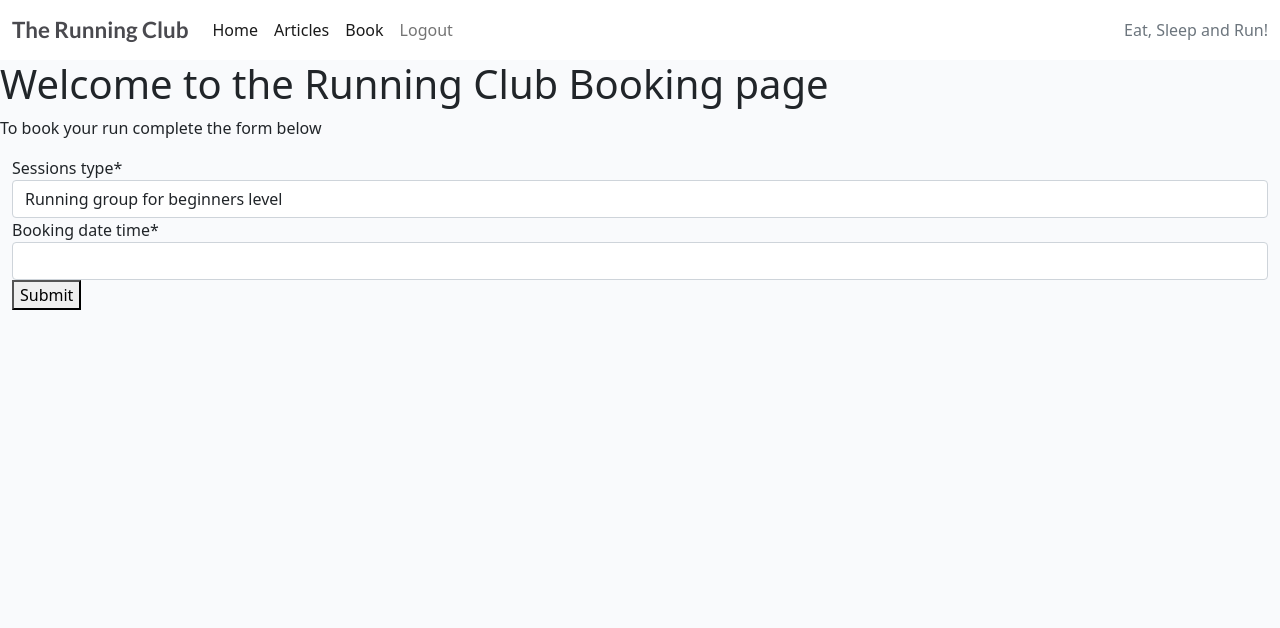
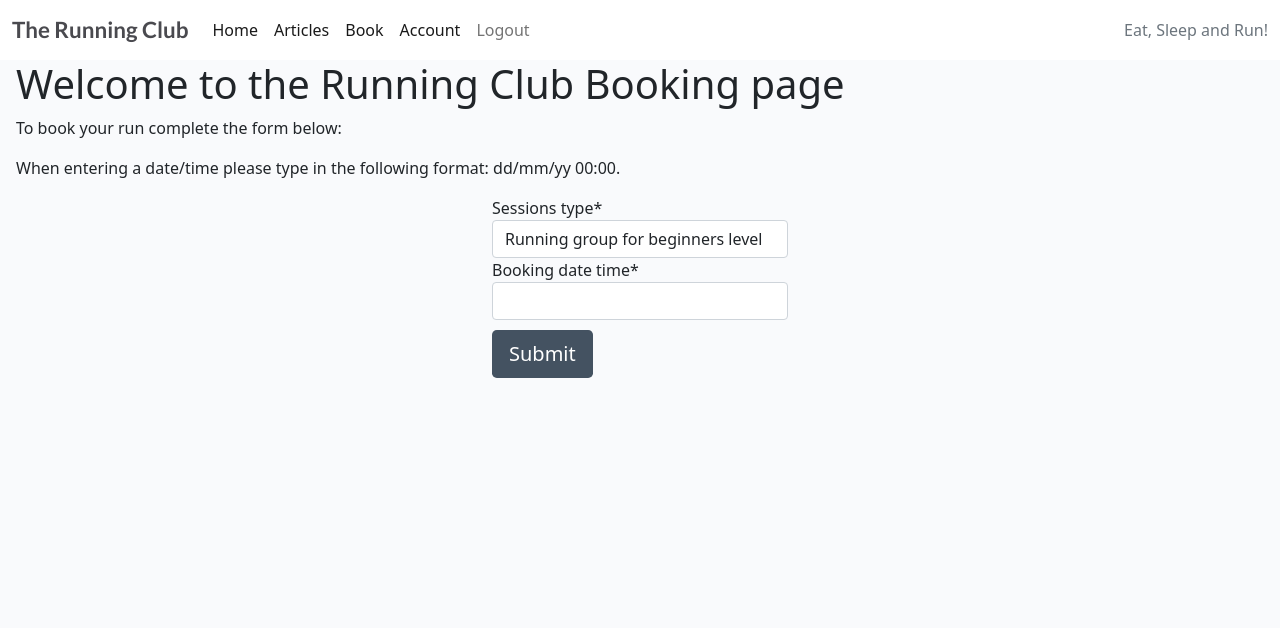
Before and after one commit to ssmi8/The-Running-Club, a Django app: page /booking/ in a window 1280 px wide. Shown: the top 628 px of the page. Run offline with Django 3.2, Linux system fonts and the light colour scheme; a user stored in the database is signed in; data that the repository does not hold is empty; some libraries are stand-ins or nearby versions.

Commit message:
Update nav bar to access account page from every page

```diff
--- a/templates/base.html
+++ b/templates/base.html
@@ -44,6 +44,9 @@
                         <a class="nav-link active" aria-current="page" href="{% url 'booking' %}">Book</a>
                     </li>
                     {% if user.is_authenticated %}
+                    <li class="nav-item">
+                        <a class="nav-link active" aria-current="page" href="{% url 'profile' %}">Account</a>
+                    </li>
                     <li class="nav-item">
                         <a class="nav-link" href="{% url 'account_logout' %}">Logout</a>
                     </li>
--- a/templates/booking.html
+++ b/templates/booking.html
@@ -3,10 +3,14 @@
 {% block content %}
 
 {% load crispy_forms_tags %}
-<h1>Welcome to the Running Club Booking page</h1>
+<h1 class="px-3">Welcome to the Running Club Booking page</h1>
 
-<p>To book your run complete the form below</p>
-<div class="container-fluid post-from-container">
+<div class="px-3">
+  <p>To book your run complete the form below:</p>
+  <p>When entering a date/time please type in the following format: dd/mm/yy 00:00.</p>
+</div>
+
+<div class="container-fluid post-from-container w-25 ">
   <form action = "" method="POST">
     {% csrf_token %}
     {{ form|crispy }}
@@ -19,7 +23,7 @@
           });
         </script>
 
-    <button class="join-button" type="submit" value="submit">Submit
+    <button class="btn btn-signup btn-lg" type="submit" value="submit">Submit
     </button>
   </form>
 </div>
@@ -34,7 +38,7 @@
     <a href="{% url 'update-booking' booking.id %}">Reschedule
     </a>
   </button>
-  <button onclick="return confirm('Are you sure you want to cancel your run?')">
+  <button class="btn btn-signup btn-lg" onclick="return confirm('Are you sure you want to cancel your run?')">
     <a href="{% url 'delete-booking' booking.id %}">Cancel
     </a>
   </button>
```
